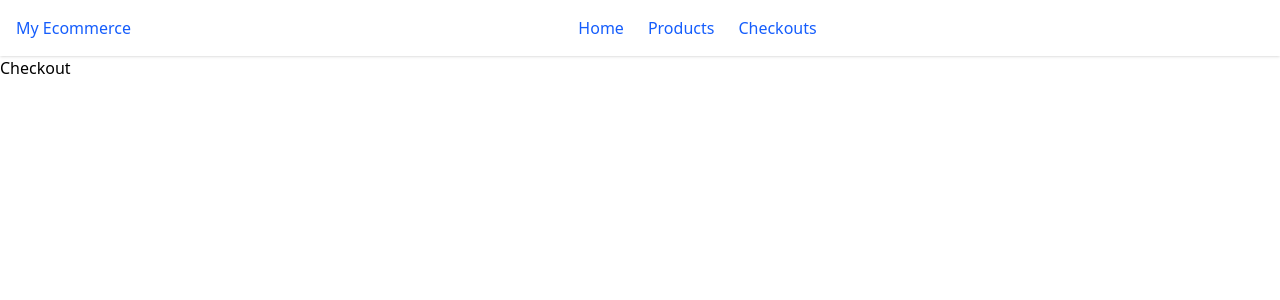
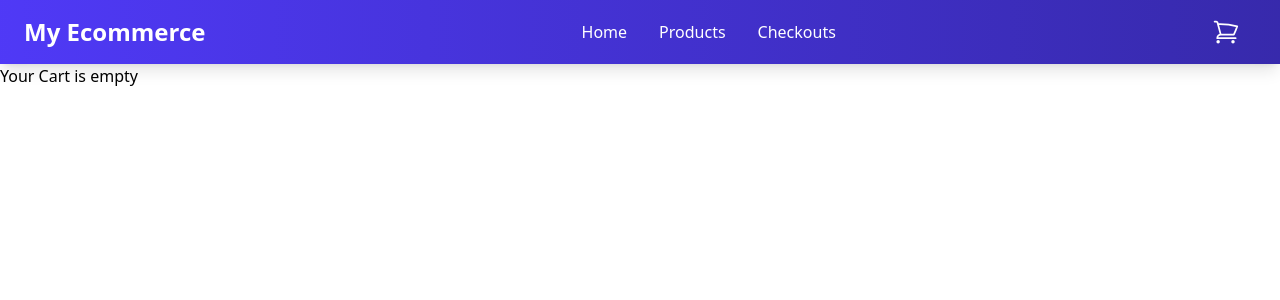
Before and after one commit to Dushmanthr/ecommerce_next, a Next.js app: page /checkouts in a window 1280 px wide. Shown: the top 300 px of the page. Built offline with nearby package versions, Linux system fonts and the light colour scheme.

Commit message:
feat: implement production details  feature

```diff
--- a/app/checkouts/page.tsx
+++ b/app/checkouts/page.tsx
@@ -1,3 +1,42 @@
+'use client'
+
+import { CardContent } from "@/components/ui/card";
+import { useCartStore } from "@/store/cart-store";
+import { Card, CardHeader, CardTitle } from "@/components/ui/card";
+
+
+
 export default function CheckoutsPage() {
-    return <div>Checkout</div>
+    const { items } = useCartStore();
+    const total = items.reduce((acc, item) => acc + item.price * item.quantity, 0);
+
+    if(total === 0 || items.length === 0) {
+        return(
+            <div>
+                <h1>Your Cart is empty</h1>
+            </div>
+        )
+    }
+
+    return (
+        <div>
+            <h1> Checkout</h1>
+            <Card>
+                <CardHeader><CardTitle>Order Summary</CardTitle></CardHeader>
+                <CardContent>
+                    <ul>
+                        {items.map((item, key) => (
+                            <li key= {key}>
+                                <div>
+                                    <span>{item.name}</span>
+                                    <span>{(item.price * item.quantity) /100}.toFixed(2)</span>
+                                </div>
+                            </li>
+                        ))}
+                    </ul>
+                </CardContent>
+            </Card>
+
+        </div>
+    )
 }
--- a/app/products/[id]/page.tsx
+++ b/app/products/[id]/page.tsx
@@ -6,5 +6,6 @@ export default async function ProductPage({params}: {params: {id: string}}) {
     const product = await stripe.products.retrieve(params.id, {
         expand: ['default_price']
     })
-return <ProductDetails product={product}/>;
+    const plainProduct = JSON.parse(JSON.stringify(product));
+return <ProductDetails product={plainProduct}/>;
 }
--- a/components/navbar.tsx
+++ b/components/navbar.tsx
@@ -1,23 +1,100 @@
+'use client';
 
 import Link from 'next/link'
+import {ShoppingCartIcon, Bars3Icon, XMarkIcon} from '@heroicons/react/24/outline'
+import {useCartStore} from '@/store/cart-store';
+import {useState, useEffect} from 'react';
+import {Button} from '@/components/ui/button';
 
 export const Navbar = () => {
+    const [mobileOpen, setMobileOpen] = useState<boolean>(false);
+    const {items} = useCartStore();
+    const cartCount = items.reduce((acc, item) => acc + item.quantity, 0);
+
+    useEffect(() => {
+        const handleResize = () => {
+            if (window.innerWidth >= 768) {
+                setMobileOpen(false);
+            }
+        };
+
+        window.addEventListener('resize', handleResize);
+        return () => {
+            window.removeEventListener('resize', handleResize);
+        };
+    })
     return (
-        <nav className='sticky top-0 z-50 bg-white shadow'>
-            <div className='container mx-auto flex items-center justify-between px-4 py-4'>
-                <Link href='/' className = "hover: text-blue-600">My Ecommerce</Link>
+    <nav className="sticky top-0 z-50 bg-gradient-to-r from-indigo-600 to-indigo-800 shadow-lg">
+        <div className="container mx-auto flex items-center justify-between px-6 py-4">
+            <Link href="/" className="text-2xl font-bold text-white hover:text-indigo-200 transition-colors">
+                My Ecommerce
+            </Link>
 
-            <div className='hidden-md flex space-x-6'>
-                <Link href= "/" className='hover: text-blue-600'>Home</Link>
-                <Link href= "/products" className='hover: text-blue-600'>Products</Link>
-                <Link href= "/checkouts" className= 'hover: text-blue-600'>Checkouts</Link>
-            </div>
-            <div className="flex item-center space-x-4"></div>
+            <div className="hidden md:flex space-x-8">
+                <Link href="/" className="text-white hover:text-indigo-200 font-medium transition-colors">
+                    Home
+                </Link>
+                <Link href="/products" className="text-white hover:text-indigo-200 font-medium transition-colors">
+                    Products
+                </Link>
+                <Link href="/checkouts" className="text-white hover:text-indigo-200 font-medium transition-colors">
+                    Checkouts
+                </Link>
             </div>
 
+            <div className="flex items-center space-x-4">
+                <Link href="/checkouts" className="relative text-white">
+                    <ShoppingCartIcon className="h-7 w-7 hover:text-indigo-200 transition-colors" />
+                    {cartCount > 0 && (
+                        <span className="absolute -top-2 -right-2 flex h-5 w-5 items-center justify-center rounded-full bg-red-500 text-white text-xs font-semibold">
+                            {cartCount}
+                        </span>
+                    )}
+                </Link>
+                <Button
+                    variant="ghost"
+                    className="md:hidden text-white hover:text-indigo-200"
+                    onClick={() => setMobileOpen((prev) => !prev)}
+                >
+                    {mobileOpen ? (
+                        <XMarkIcon className="h-7 w-7" />
+                    ) : (
+                        <Bars3Icon className="h-7 w-7" />
+                    )}
+                </Button>
+            </div>
+        </div>
 
-
-
-        </nav>
-    )
+        {mobileOpen && (
+            <nav className="md:hidden bg-indigo-700 shadow-md">
+                <ul className="flex flex-col p-6 space-y-4">
+                    <li>
+                        <Link
+                            href="/"
+                            className="block text-white text-lg font-medium hover:text-indigo-200 transition-colors"
+                        >
+                            Home
+                        </Link>
+                    </li>
+                    <li>
+                        <Link
+                            href="/products"
+                            className="block text-white text-lg font-medium hover:text-indigo-200 transition-colors"
+                        >
+                            Products
+                        </Link>
+                    </li>
+                    <li>
+                        <Link
+                            href="/checkouts"
+                            className="block text-white text-lg font-medium hover:text-indigo-200 transition-colors"
+                        >
+                            Checkouts
+                        </Link>
+                    </li>
+                </ul>
+            </nav>
+        )}
+    </nav>
+)
 }
--- a/components/product-detail.tsx
+++ b/components/product-detail.tsx
@@ -1,6 +1,9 @@
+'use client';
+
 import Stripe from 'stripe';
 import Image from 'next/image';
 import {Button} from '@/components/ui/button';
+import {useCartStore} from '@/store/cart-store';
 
 interface Props {
     product: Stripe.Product;
@@ -9,39 +12,68 @@ interface Props {
 
 
 export const ProductDetails = ({product}: Props) => {
+    const {items, addItem, removeItem} = useCartStore();
     const price = product.default_price as Stripe.Price;
+    const cartItem = items.find((item) => item.id === product.id);
+    const  quantity = cartItem ? cartItem.quantity : 0;
 
-    return(
-        <div className = "container mx-auto px-4 py-8 flex flex-col md:flex-row gap-8 items-center">
-            {
-                product.images && product.images[0] && (
-                    <div className='relative h-96 w-full md:w-1/2 rounded-lg overflow-hidden'>
+     const onAddItem = () => {
+        addItem({
+            id: product.id,
+            name: product.name,
+            imageUrl: product.images ? product.images[0] : '',
+            price: price.unit_amount as number,
+            quantity: 1
+        })
+    }
+
+    return (
+    <div className="container mx-auto px-6 py-12 flex flex-col lg:flex-row gap-12 items-start">
+        {product.images && product.images[0] && (
+            <div className="relative w-full lg:w-1/2 rounded-2xl overflow-hidden shadow-xl bg-gradient-to-br from-gray-50 to-gray-100">
                 <Image
                     src={product.images[0]}
                     alt={product.name}
-                        layout="fill"
-                        objectFit="cover"
-                        className="transition duration-300 hover-opacity-90"
+                    layout="responsive"
+                    width={600}
+                    height={600}
+                    objectFit="contain"
+                    className="transition-transform duration-500 hover:scale-105"
                 />
-
             </div>
-                )
-            }
-            <div className="md:w-1/2">
-                <h1 className= "text-3xl font-bold mb-4 ">{product.name}</h1>
-                {product.description && <p className='text-gray-700 mb-4'>{product.description}</p>}
-
+        )}
+        <div className="w-full lg:w-1/2 space-y-6">
+            <h1 className="text-4xl font-extrabold tracking-tight text-gray-900">{product.name}</h1>
+            {product.description && (
+                <p className="text-gray-600 text-lg leading-relaxed">{product.description}</p>
+            )}
             {price && price.unit_amount && (
-                    <p className='text-lg font-semibold text-grey-900'>
+                <p className="text-2xl font-bold text-indigo-600">
                     ${(price.unit_amount / 100).toFixed(2)}
                 </p>
             )}
-                <div>
-                <Button variant="outline"> -</Button>
-                <span> 0</span>
-                <Button variant="outline"> +</Button>
+            <div className="flex items-center gap-4">
+                <Button
+                    variant="outline"
+                    onClick={() => removeItem(product.id)}
+                    className="w-12 h-12 rounded-full border-2 border-gray-300 text-gray-600 hover:border-indigo-500 hover:text-indigo-600 transition-colors"
+                >
+                    -
+                </Button>
+                <span className="text-xl font-semibold text-gray-900">{quantity}</span>
+                <Button
+                    onClick={onAddItem}
+                    className="w-12 h-12 rounded-full bg-indigo-600 text-white hover:bg-indigo-700 transition-colors"
+                >
+                    +
+                </Button>
             </div>
-
+            <Button
+                onClick={onAddItem}
+                className="w-full mt-4 py-3 bg-indigo-600 text-white rounded-lg hover:bg-indigo-700 transition-colors text-lg font-semibold"
+            >
+                Add to Cart
+            </Button>
         </div>
     </div>
 )
--- a/package.json
+++ b/package.json
@@ -9,6 +9,7 @@
     "lint": "next lint"
   },
   "dependencies": {
+    "@heroicons/react": "^2.2.0",
     "@radix-ui/react-slot": "^1.2.3",
     "class-variance-authority": "^0.7.1",
     "clsx": "^2.1.1",
--- a/store/cart-store.ts
+++ b/store/cart-store.ts
@@ -10,23 +10,47 @@ export interface CartItem {
 }
 
 interface CartStore {
-    items:CartItem[];
+  items: CartItem[];
   addItem: (item: CartItem) => void;
+  removeItem: (id: string) => void; // New function to decrease quantity
+  clearCart: () => void
 }
 
-export const useCartStore = create<CartStore>()(persist((set) =>({
-    items:[],
-    addItem: (item) => set((state) => {
+export const useCartStore = create<CartStore>()(
+  persist(
+    (set) => ({
+      items: [],
+      addItem: (item) =>
+        set((state) => {
           const existing = state.items.find((i) => i.id === item.id);
+          if (existing) {
+            return {
+              items: state.items.map((i) =>
+                i.id === item.id ? { ...i, quantity: i.quantity + item.quantity } : i
+              ),
+            };
+          }
+          return { items: [...state.items, item] };
+        }),
+      removeItem: (id) =>
+        set((state) => {
+          const existing = state.items.find((i) => i.id === id);
+          if (existing && existing.quantity > 1) {
+            return {
+              items: state.items.map((i) =>
+                i.id === id ? { ...i, quantity: i.quantity - 1 } : i
+              ),
+            };
+          } else if (existing && existing.quantity === 1) {
+            return { items: state.items.filter((i) => i.id !== id) };
+          }
+          return state;
+        }),
 
-        if(existing){
-            return{
-                items: state.items.map((i) => i.id === item.id ? {...i, quantity: i.quantity + item.quantity}
-                :i
-            ),
-            }
-        }
-        return {items: [...state.items, item] };
+        clearCart: () => set((state) => {
+            return { items: [] };
         })
-}), {name:'cart'})
+    }),
+    { name: 'cart' }
   )
+);
```
Also changed, not shown: 1 other file (tests, documents, lock files or other folders). Lines whose indentation alone changed are shown as unchanged.
